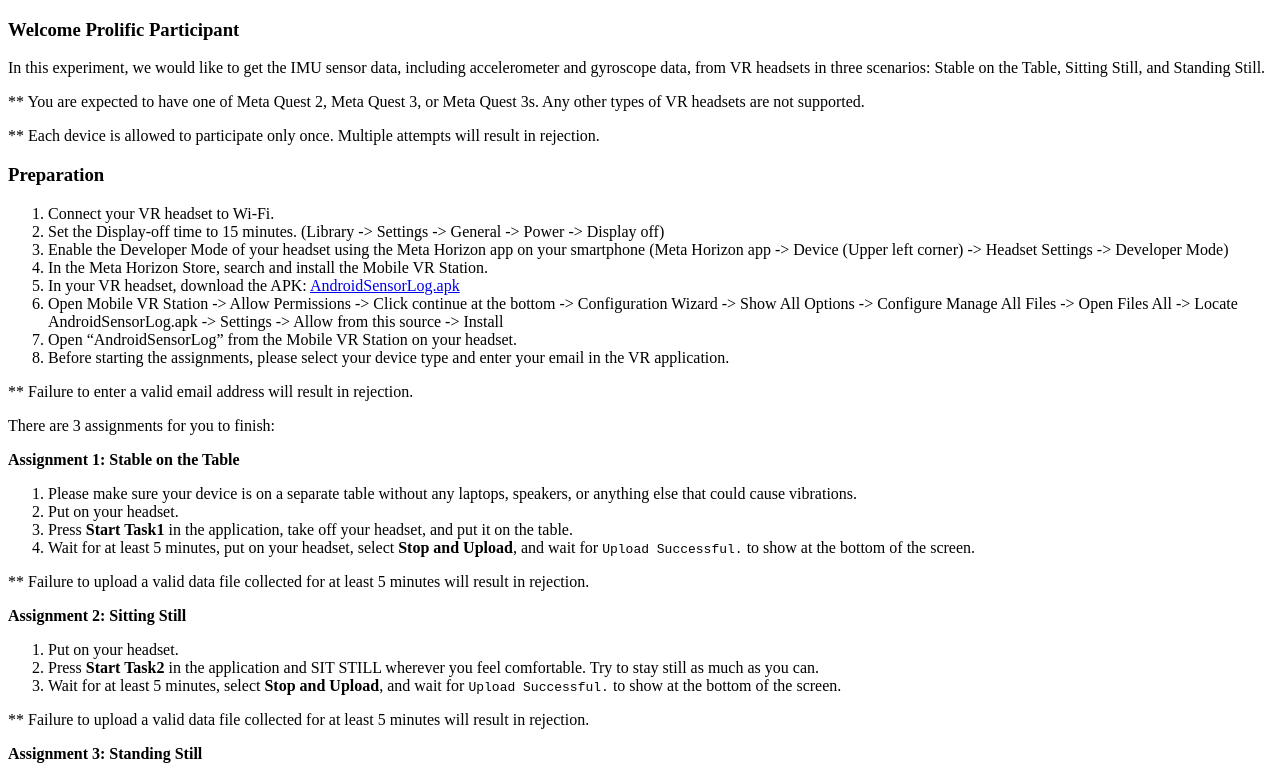
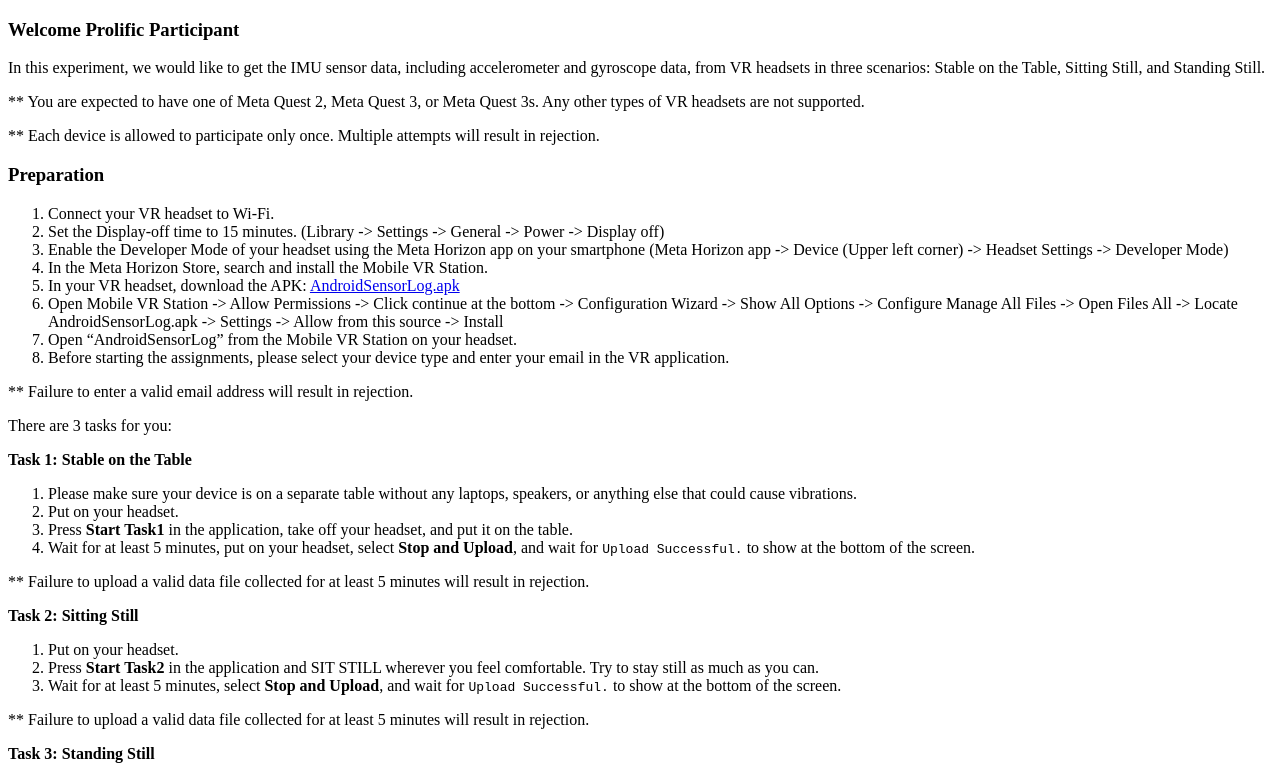
Before and after one commit to Lab359/VRSensorLog, a plain HTML site: page index.html in a window 1280 px wide. Shown: the top 776 px of the page. Drawn offline with Linux system fonts and the light colour scheme.

Commit message:
Update Final

```diff
--- a/index.html
+++ b/index.html
@@ -52,10 +52,14 @@
       accelerometer and gyroscope data, from VR headsets in three scenarios:
       Stable on the Table, Sitting Still, and Standing Still.
     </p>
+    <span></span>
+    <span></span>
     <p>
       ** You are expected to have one of Meta Quest 2, Meta Quest 3, or Meta
       Quest 3s. Any other types of VR headsets are not supported.
     </p>
+    <span></span>
+    <span></span>
     <p>
       ** Each device is allowed to participate only once. Multiple attempts will
       result in rejection.
@@ -99,9 +103,10 @@
       </li>
     </ol>
     <p>** Failure to enter a valid email address will result in rejection.</p>
-
-    <p>There are 3 assignments for you to finish:</p>
-    <strong>Assignment 1: Stable on the Table</strong>
+    <span></span>
+    <span></span>
+    <p>There are 3 tasks for you:</p>
+    <strong>Task 1: Stable on the Table</strong>
     <ol>
       <li>
         Please make sure your device is on a separate table without any laptops,
@@ -124,7 +129,7 @@
       will result in rejection.
     </p>
 
-    <strong>Assignment 2: Sitting Still</strong>
+    <strong>Task 2: Sitting Still</strong>
     <ol>
       <li>Put on your headset.</li>
       <li>
@@ -142,7 +147,7 @@
       will result in rejection.
     </p>
 
-    <strong>Assignment 3: Standing Still</strong>
+    <strong>Task 3: Standing Still</strong>
     <ol>
       <li>Put on your headset.</li>
       <li>
```
